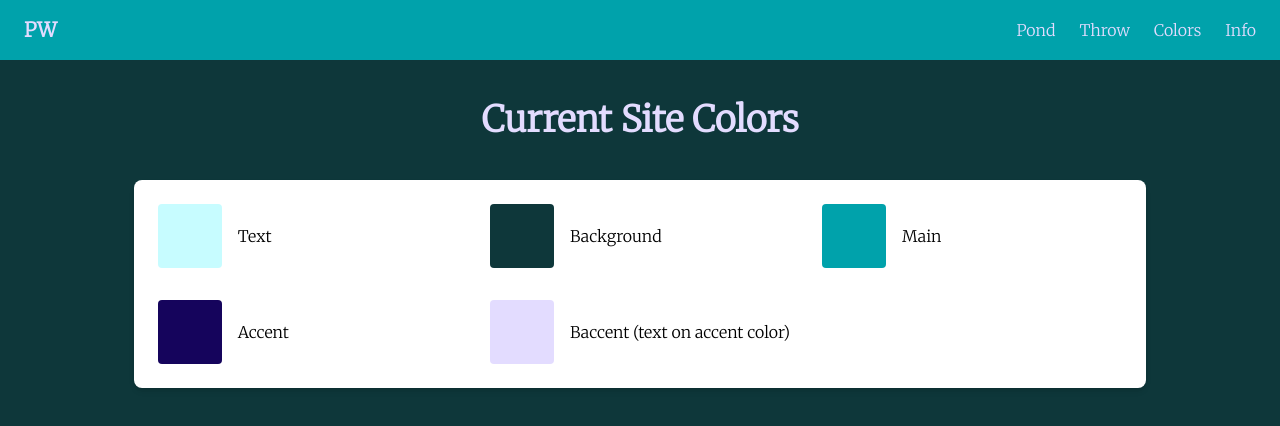
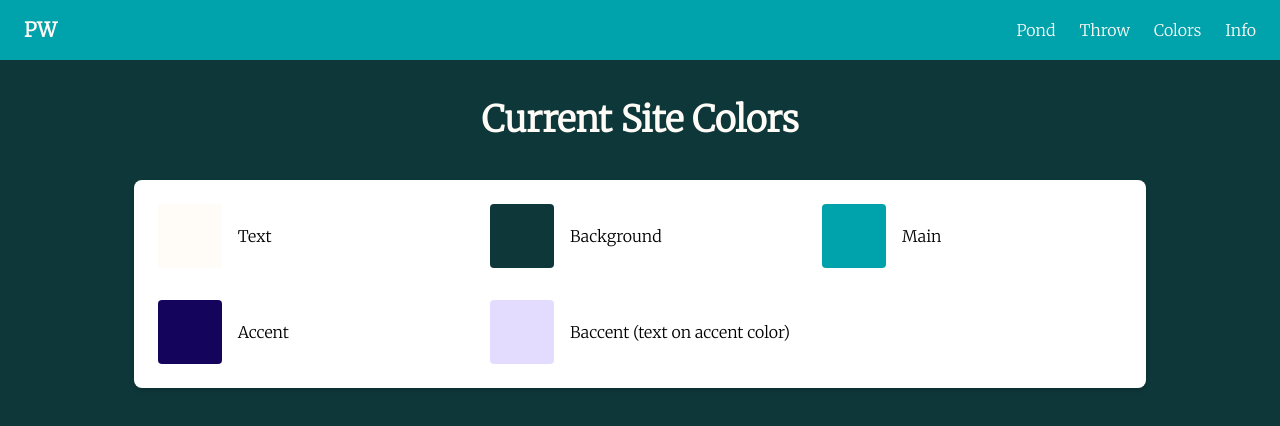
Before and after one commit to lucynottonson/pebbleworld, a Next.js app: page /colors in a window 1280 px wide. Shown: the top 426 px of the page. Built offline with nearby package versions, Linux system fonts and the light colour scheme.

Commit message:
fixed color sets

```diff
--- a/app/colors/page.tsx
+++ b/app/colors/page.tsx
@@ -1,7 +1,7 @@
 export default function ColorsPage() {
   return (
     <div className="min-h-screen bg-[var(--background)] text-black flex flex-col items-center p-10 gap-10">
-      <h1 className="text-4xl font-bold text-[var(--baccent)]">Current Site Colors</h1>
+      <h1 className="text-4xl font-bold text-[var(--text)]">Current Site Colors</h1>
       <div className="bg-white rounded-lg p-6 shadow-md">
         <div className="grid grid-cols-1 sm:grid-cols-2 lg:grid-cols-3 gap-8">
           <div className="flex items-center gap-4">
--- a/app/components/navbar.tsx
+++ b/app/components/navbar.tsx
@@ -5,27 +5,27 @@ import Link from 'next/link';
 export default function Navbar() {
   return (
     <nav className="w-full px-6 py-4 flex justify-between items-center bg-[var(--main)] text-[var(--text)] shadow-md">
-      <div className="text-xl font-bold text-[var(--baccent)]">
+      <div className="text-xl font-bold text-[var(--text)]">
         <Link href="/">PW</Link>
       </div>
-      <ul className="flex space-x-6 text-[var(--baccent)] ">
+      <ul className="flex space-x-6 text-[var(--text)] ">
         <li>
-          <Link href="/pond" className="hover:text-[var(--accent)] transition-colors">
+          <Link href="/pond" className="hover:text-[var(--background)] transition-colors">
             Pond
           </Link>
         </li>
         <li>
-          <Link href="/throw" className="hover:text-[var(--accent)] transition-colors">
+          <Link href="/throw" className="hover:text-[var(--background)] transition-colors">
             Throw
           </Link>
         </li>
           <li>
-          <Link href="/colors" className="hover:text-[var(--accent)] transition-colors">
+          <Link href="/colors" className="hover:text-[var(--background)] transition-colors">
             Colors
           </Link>
         </li>
         <li>
-          <Link href="/info" className="hover:text-[var(--accent)] transition-colors">
+          <Link href="/info" className="hover:text-[var(--background)] transition-colors">
             Info
           </Link>
         </li>
--- a/app/globals.css
+++ b/app/globals.css
@@ -3,7 +3,7 @@
 @tailwind utilities;
 
 :root {
-  --text: #c7fcff;
+  --text: #fffbf7;
   --background: #0e373a;
   --main: #00a2ab;
   --accent: #15045c;
--- a/app/info/page.tsx
+++ b/app/info/page.tsx
@@ -3,7 +3,7 @@
 export default function InfoPage() {
   return (
     <div className="min-h-screen bg-[var(--background)] text-[var(--text)] flex flex-col items-center p-10 gap-10">
-      <h1 className="text-4xl font-bold text-[var(--baccent)]">Info</h1>
+      <h1 className="text-4xl font-bold text-[var(--text)]">Info</h1>
       </div>
   );
 }
--- a/app/pond/page.tsx
+++ b/app/pond/page.tsx
@@ -3,7 +3,7 @@
 export default function PondPage() {
   return (
     <div className="min-h-screen bg-[var(--background)] text-[var(--text)] flex flex-col items-center p-10 gap-10">
-      <h1 className="text-4xl font-bold text-[var(--baccent)]">Pond</h1>
+      <h1 className="text-4xl font-bold text-[var(--text)]">Pond</h1>
       </div>
   );
 }
--- a/app/throw/page.tsx
+++ b/app/throw/page.tsx
@@ -3,7 +3,7 @@
 export default function ThrowPage() {
   return (
     <div className="min-h-screen bg-[var(--background)] text-[var(--text)] flex flex-col items-center p-10 gap-10">
-      <h1 className="text-4xl font-bold text-[var(--baccent)]">Throw</h1>
+      <h1 className="text-4xl font-bold text-[var(--text)]">Throw</h1>
       </div>
   );
 }
```
